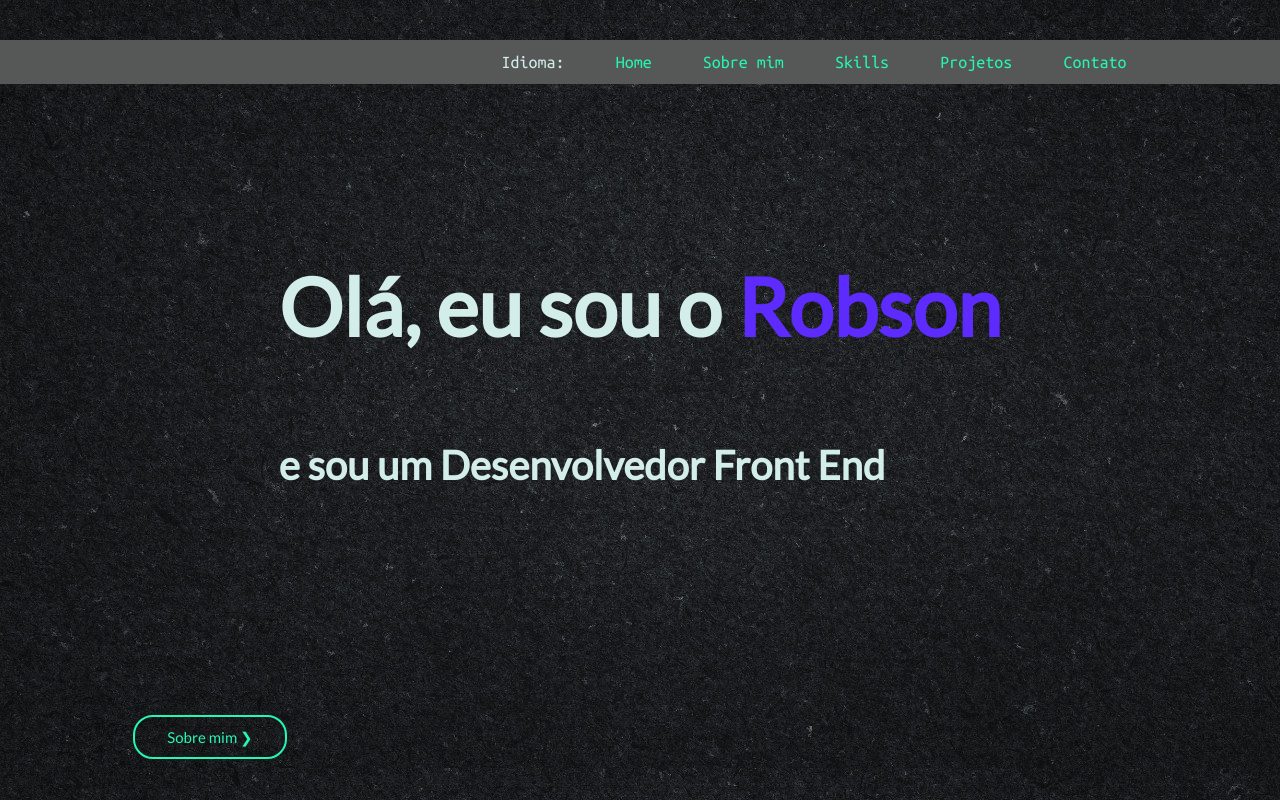
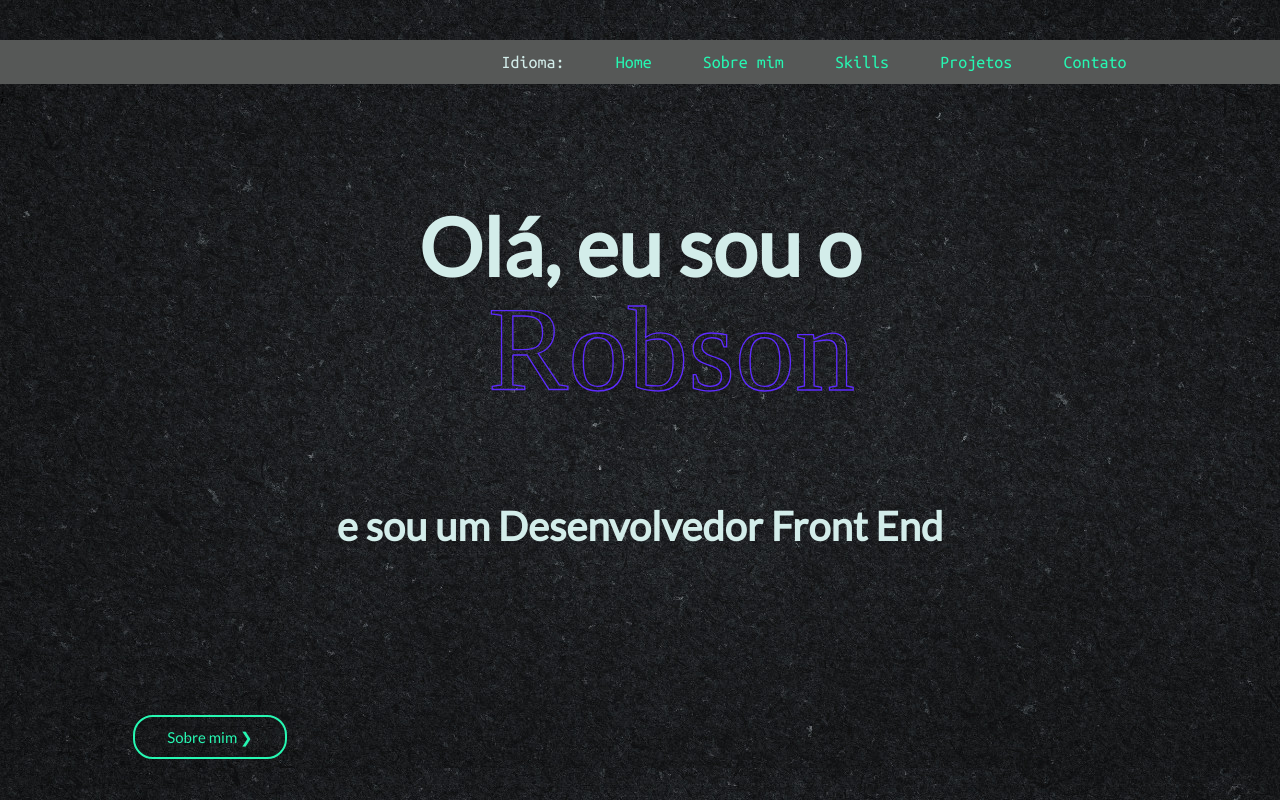
Before and after one commit to robson-melo-dev/my-portfolio, a React (Create React App) app: page /#/ in a window 1280 px wide. Built offline with nearby package versions, Linux system fonts and the light colour scheme.

Commit message:
animated svg on the home page

```diff
--- a/src/pages/Home.css
+++ b/src/pages/Home.css
@@ -45,6 +45,7 @@
   display: flex;
   flex-direction: column;
   justify-content: center;
+  align-items: center;
   color: var(--clr-almostwhite);
   font-family: var(--fnt-titles);
   padding-left: 2vw;
@@ -60,15 +61,38 @@ a:active {
   color: inherit;
 }
 
-.title .nome {
-  color: var(--clr-highlightpurple);
+.nome {
+  display: flex;
+  flex-direction: row;
+  justify-content: center;
+  align-items: center;
+padding: 10px;
+}
+
+.nome svg{
+  overflow: visible;
 }
 .title h1 {
   font-size: 80px;
+  animation: slide-in 1s ease-in-out forwards;
 }
 .title h2 {
   font-size: 40px;
+  animation: slide-in 2s cubic-bezier(0.21, 0.26, 1,-0.71) forwards;
 }
+@keyframes slide-in{
+  0%{
+    transform: translate(-500px,0);
+    opacity: 0;
+  }
+  100%{
+
+      opacity: 1;
+      transform: translate(0,0);
+
+  }
+}
+
 
 .next-page {
   position: fixed;
--- a/src/pages/Home.js
+++ b/src/pages/Home.js
@@ -1,5 +1,9 @@
 import { Link } from "react-router-dom";
 import "./Home.css";
+import Title from "./Title";
+const almostwhite = '#d3edea';
+/* import {ReactComponent as Title} from "../images/titulo.svg" */
+
 
 function Home() {
   return (
@@ -8,10 +12,15 @@ function Home() {
         {/* ######################################       PRESENTATION  #################################### */}
         <div className="title">
           <h1>
-            Olá, eu sou o <span className="nome">Robson</span>
+            Olá, eu sou o
+            <span className="nome">
+              <Title color="transparent" size={300}/>
+            </span>
           </h1>
           <h2>e sou um Desenvolvedor Front End</h2>
         </div>
+
+
 
         {/* ######################################       NEXT PAGE BUTTON  #################################### */}
       </main>
--- /dev/null
+++ b/src/pages/Title.css
@@ -0,0 +1,30 @@
+:root{
+    --clr-almostwhite: #d3edea;
+}
+
+g{
+    display: flex;
+    flex-direction: column;
+    align-self: center;
+    justify-self: center;
+    justify-content: flex-end;
+}
+tspan{
+    padding: 10px 10px 10px 10px;
+    stroke-width:0.55px;
+    stroke: #5e2bff;
+    stroke-dashoffset: 1000;
+    stroke-dasharray: 1000;
+    animation: stroke-it 8s ease-in-out forwards 1s;
+}
+
+@keyframes stroke-it {
+    0%{
+        stroke-dashoffset: 1000;
+    }
+
+    100%{
+        stroke-dashoffset: 0;
+    }
+
+}
--- /dev/null
+++ b/src/pages/Title.jsx
@@ -0,0 +1,62 @@
+import React from "react";
+import PropTypes from "prop-types";
+import './Title.css'
+
+function Title(props) {
+    return (
+        <svg
+          xmlns="http://www.w3.org/2000/svg"
+          width={props.size}
+          height={props.size * 0.3365}
+          version="1.1"
+          viewBox="0 0 122.989 41.39"
+        >
+          <defs>
+            <path d="M129.771 263.868h609.924v542.876H129.771z"></path>
+          </defs>
+          <g display="inline" transform="translate(-49.048 -88.152)">
+            <text
+              xmlSpace="preserve"
+              style={{ lineHeight: "1.25" }}
+              x="48.261"
+              y="123.587"
+              fill={props.color}
+              fillOpacity="1"
+              stroke="none"
+              strokeWidth="0.513"
+              display="inline"
+              fontFamily="sans-serif"
+              fontSize="49.215"
+              fontStyle="normal"
+              fontWeight="400"
+            >
+              <tspan
+                style={{}}
+                x="48.261"
+                y="123.587"
+                strokeWidth="0.513"
+                fontFamily="Dancing Script"
+                fontSize="49.215"
+                fontStretch="normal"
+                fontStyle="normal"
+                fontVariant="normal"
+                fontWeight="400"
+              >
+                Robson
+              </tspan>
+            </text>
+          </g>
+        </svg>
+      );
+}
+
+Title.propTypes={
+    color: PropTypes.string,
+    size: PropTypes.number,
+};
+Title.defaultProps={
+    color: "red",
+    size:400
+};
+
+export default Title;
```
Also changed, not shown: src/images/titulo.svg (added).
